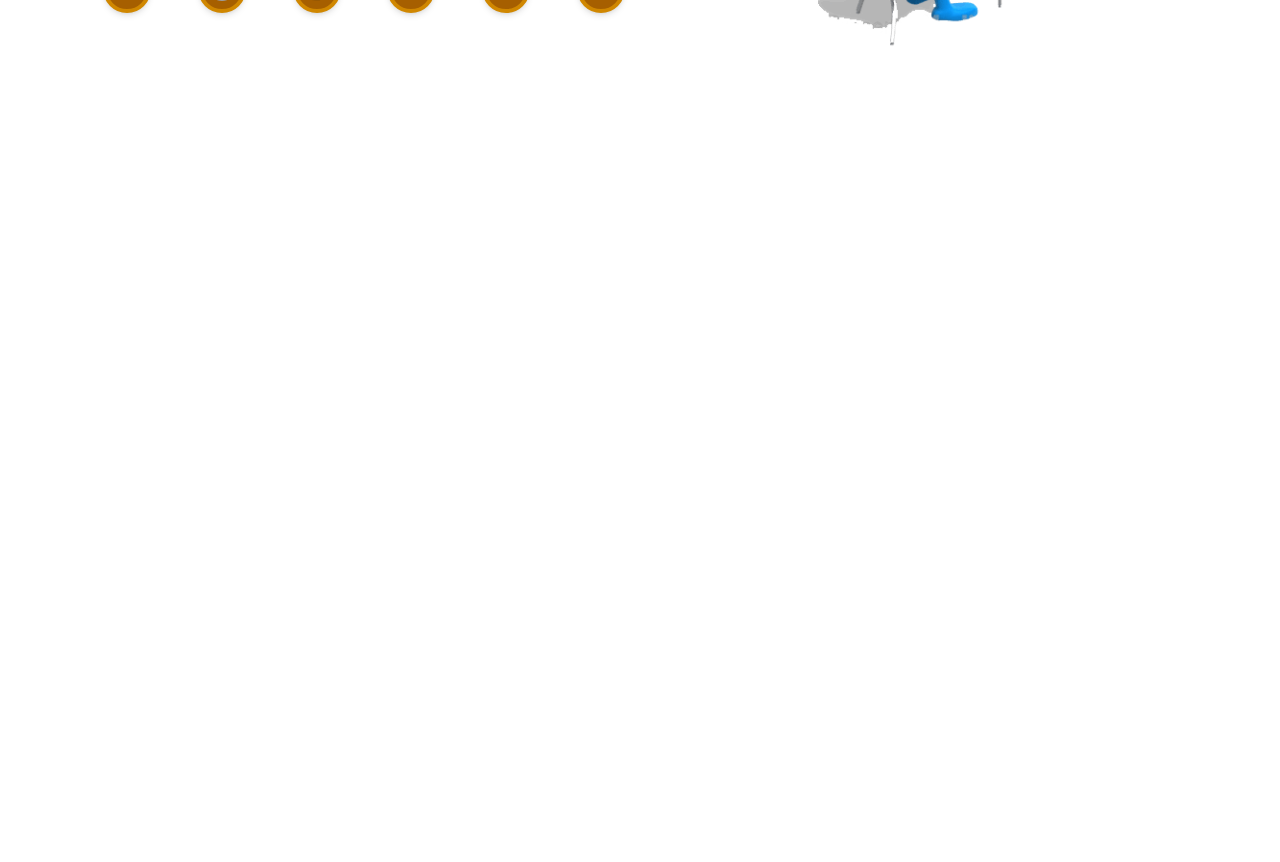
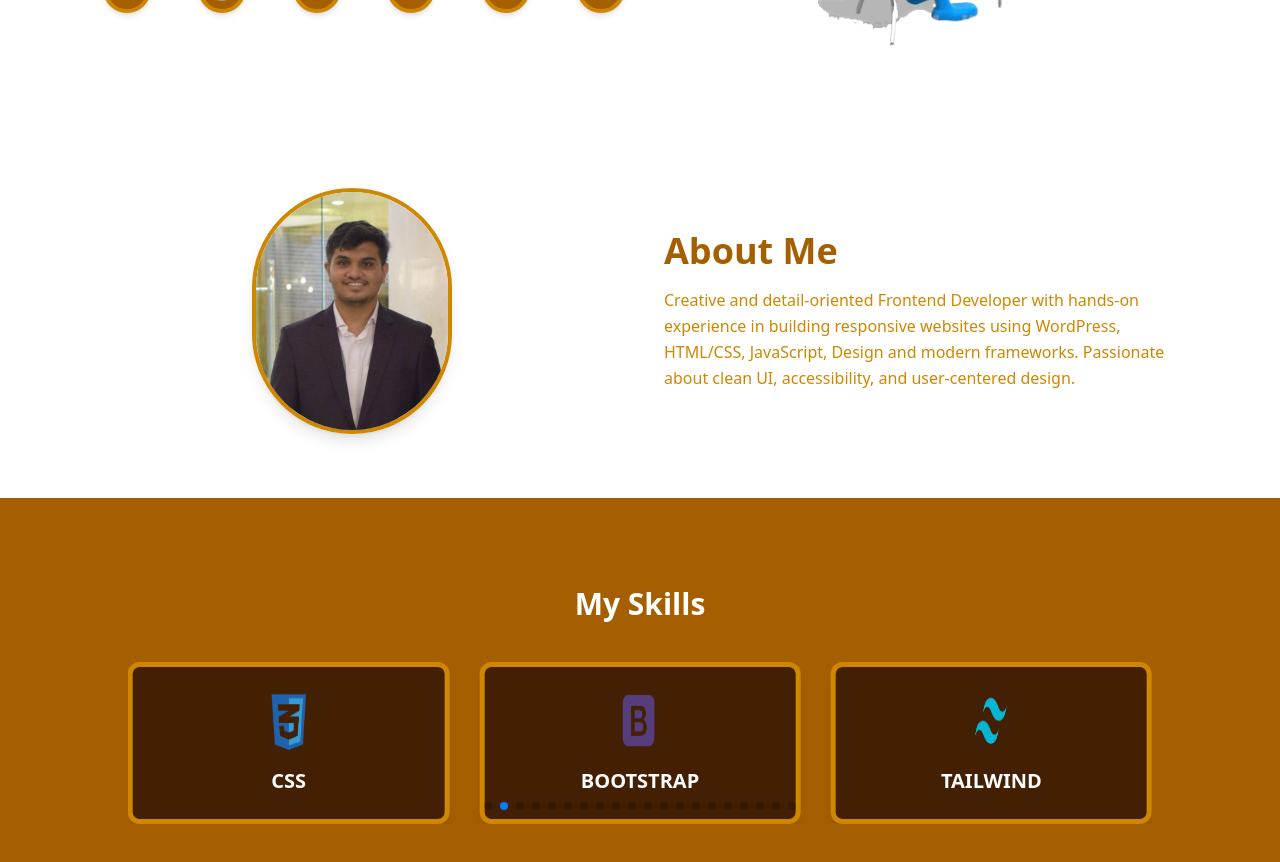
Before and after one commit to Maaz-fro/final-portfilio, a React (Vite) app: page / in a window 1280 px wide. Shown: the part 340-1202 px from the top of the page. Before the commit the page ends 800 px from the top, so only its background shows below. Built offline with nearby package versions, Linux system fonts and the light colour scheme; grey boxes are pictures that could not be loaded.

Commit message:
skillsandabouts

```diff
--- a/package.json
+++ b/package.json
@@ -16,6 +16,7 @@
     "react": "^19.1.1",
     "react-chartjs-2": "^5.3.0",
     "react-dom": "^19.1.1",
+    "swiper": "^12.0.2",
     "tailwindcss": "^4.1.13"
   },
   "devDependencies": {
--- a/src/App.jsx
+++ b/src/App.jsx
@@ -1,7 +1,7 @@
 import Hero from "./components/Hero";
 import Navbar from "./components/Navbar";
-// import About from "./components/About";
-// import Skills from "./components/Skills";
+import About from "./components/About";
+import Skills from "./components/Skills";
 // import Education from "./components/Education";
 // import Certifications from "./components/Certifications";
 // import Projects from "./components/Projects";
@@ -21,13 +21,13 @@ function App() {
      <div id="home">
       <Hero />
     </div>
-     {/* <div id="about">
+     <div id="about">
       <About />
     </div>
      <div id="skills">
       <Skills />
     </div>
-    <div id="experience">
+    {/* <div id="experience">
       <Experience />
     </div>
     <div id="education">
--- /dev/null
+++ b/src/components/About.jsx
@@ -0,0 +1,34 @@
+import aboutImg from "../assets/maaz_pics.jpg"; // replace with your image
+
+export default function About() {
+  return (
+    <section id="about" className="py-16 bg-white">
+      <div className="max-w-6xl mx-auto flex flex-col md:flex-row items-center px-6 gap-12">
+
+        {/* Left - Image */}
+        <div className="md:w-1/2 flex justify-center">
+          <img
+            src={aboutImg}
+            alt="About Me"
+            className="w-40 md:w-50 border-4 border-yellow-600 rounded-full shadow-lg object-cover"
+          />
+        </div>
+
+        {/* Right - Text */}
+        <div className="md:w-1/2 text-center md:text-left">
+          <h2 className="text-3xl md:text-4xl font-bold text-yellow-700  mb-4">
+            About Me
+          </h2>
+          <p className="text-yellow-600 leading-relaxed">
+            Creative and detail-oriented Frontend Developer with hands-on
+            experience in building responsive websites using WordPress,
+            HTML/CSS, JavaScript, Design and modern frameworks. Passionate
+            about clean UI, accessibility, and user-centered design.
+
+          </p>
+        </div>
+
+      </div>
+    </section>
+  );
+}
--- /dev/null
+++ b/src/components/Skills.jsx
@@ -0,0 +1,132 @@
+import { Swiper, SwiperSlide } from "swiper/react";
+import { Autoplay, Pagination } from "swiper/modules";
+import "swiper/css";
+import "swiper/css/pagination";
+
+//export default function Skills(){
+import htmlImg from "../assets/skills/html.png";
+import cssImg from "../assets/skills/css.png";
+import bootstrapImg from "../assets/skills/bootstrap.png";
+import tailwindImg from "../assets/skills/tailwind.png";
+import gitImg from "../assets/skills/git.png";
+import figmaImg from "../assets/skills/figma.png";
+import photoshopImg from "../assets/skills/photoshop.png";
+import reactjsImg from "../assets/skills/reactjs.png";
+import angularImg from "../assets/skills/angularjs.png";
+import phpImg from "../assets/skills/php.png";
+import laravelImg from "../assets/skills/laravel.png";
+import canvaImg from "../assets/skills/canva.png";
+import indesignImg from "../assets/skills/indesign.png";
+import mysqlImg from "../assets/skills/mysql.png";
+import wordImg from "../assets/skills/word.png";
+import jsImg from "../assets/skills/js.png";
+import excelImg from "../assets/skills/excel.png";
+import wordpressImg from "../assets/skills/wordpress.png";
+import vuejsImg from "../assets/skills/vuejs.png";
+import opencartImg from "../assets/skills/opencart.png";
+import illustrationImg from "../assets/skills/illustration.png";
+import pptImg from "../assets/skills/ppt.png";
+
+// Skills data
+// const skills = [
+//   { name: "html", img: "public/skills/html.png" },
+//   { name: "CSS", img: "public/skills/css.png" },
+//   { name: "BOOTSTRAP", img: "public/skills/bootstrap.png" },
+//   { name: "TAILWIND", img: "public/skills/tailwind.png" },
+//   { name: "GIT", img: "public/skills/git.png" },
+//   { name: "FIGMA", img: "public/skills/figma.png" },
+//   { name: "ADOBE PHOTOSHOP", img: "public/skills/photoshop.png" },
+//   { name: "REACTJS", img: "public/skills/reactjs.png" },
+//   { name: "ANGULAR", img: "public/skills/angularjs.png" },
+//   { name: "PHP", img: "public/skills/php.png" },
+//   { name: "LARAVEL", img: "public/skills/laravel.png" },
+//   { name: "CANVA", img: "public/skills/canva.png" },
+//   { name: "ADOBE INDESIGN", img: "public/skills/indesign.png" },
+//   { name: "MYSQL", img: "public/skills/mysql.png" },
+//   { name: "WORD", img: "public/skills/word.png" },
+//   { name: "JAVASCRIPT", img: "public/skills/js.png" },
+//   { name: "EXCEL", img: "public/skills/excel.png" },
+//   { name: "WORDPRESS", img: "public/skills/wordpress.png" },
+//   { name: "VUE JS", img: "public/skills/vuejs.png" },
+//   { name: "OPENCART", img: "public/skills/opencart.png" },
+//   { name: "ADOBE ILLUSTRATION", img: "public/skills/illustration.png" },
+//   { name: "POWER POINT", img: "public/skills/ppt.png" },
+
+
+
+
+
+
+
+
+
+
+// ];
+
+const skills = [
+  { name: "HTML", img: htmlImg },
+  { name: "CSS", img: cssImg },
+  { name: "BOOTSTRAP", img: bootstrapImg },
+  { name: "TAILWIND", img: tailwindImg },
+  { name: "GIT", img: gitImg },
+  { name: "FIGMA", img: figmaImg },
+  { name: "ADOBE PHOTOSHOP", img: photoshopImg },
+  { name: "REACTJS", img: reactjsImg },
+  { name: "ANGULAR", img: angularImg },
+  { name: "PHP", img: phpImg },
+  { name: "LARAVEL", img: laravelImg },
+  { name: "CANVA", img: canvaImg },
+  { name: "ADOBE INDESIGN", img: indesignImg },
+  { name: "MYSQL", img: mysqlImg },
+  { name: "WORD", img: wordImg },
+  { name: "JAVASCRIPT", img: jsImg },
+  { name: "EXCEL", img: excelImg },
+  { name: "WORDPRESS", img: wordpressImg },
+  { name: "VUE JS", img: vuejsImg },
+  { name: "OPENCART", img: opencartImg },
+  { name: "ADOBE ILLUSTRATION", img: illustrationImg },
+  { name: "POWER POINT", img: pptImg },
+];
+
+
+export default function Skills() {
+
+
+  return (
+
+
+    <div id="skills" className="bg-yellow-700 text-white py-12 px-6">
+      <h2 className="text-3xl font-bold text-center mt-10 mb-10">My Skills</h2>
+
+
+      <Swiper
+        modules={[Autoplay, Pagination]}
+        spaceBetween={30}
+        slidesPerView={5}
+        autoplay={{ delay: 2000 }}
+        pagination={{ clickable: true }}
+        breakpoints={{
+          320: { slidesPerView: 1 },
+          640: { slidesPerView: 2 },
+          1024: { slidesPerView: 3 },
+        }}
+        className="max-w-5xl mx-auto"
+      >
+        {skills.map((skill, index) => (
+          <SwiperSlide key={index}>
+            <div className="flex flex-col items-center border-5 border-yellow-600 bg-yellow-950 rounded-xl p-6 shadow-lg hover:scale-105 transition">
+              <img
+                src={skill.img}
+                alt={skill.name}
+                className="w-10 h-15 mb-4"
+              />
+              <p className="text-xl font-semibold">{skill.name}</p>
+            </div>
+          </SwiperSlide>
+        ))}
+      </Swiper>
+
+
+    </div>
+  );
+}
```
Also changed, not shown: 1 other file (tests, documents, lock files or other folders).
